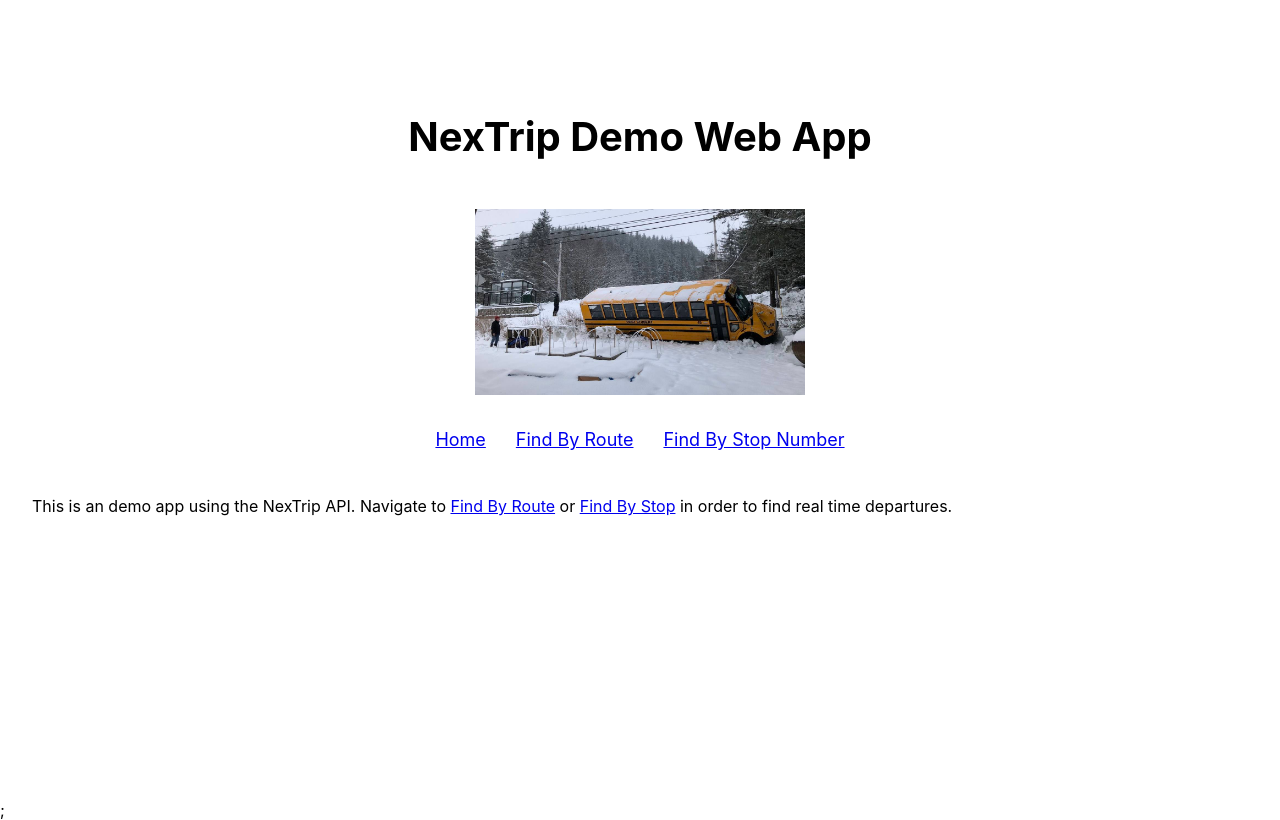
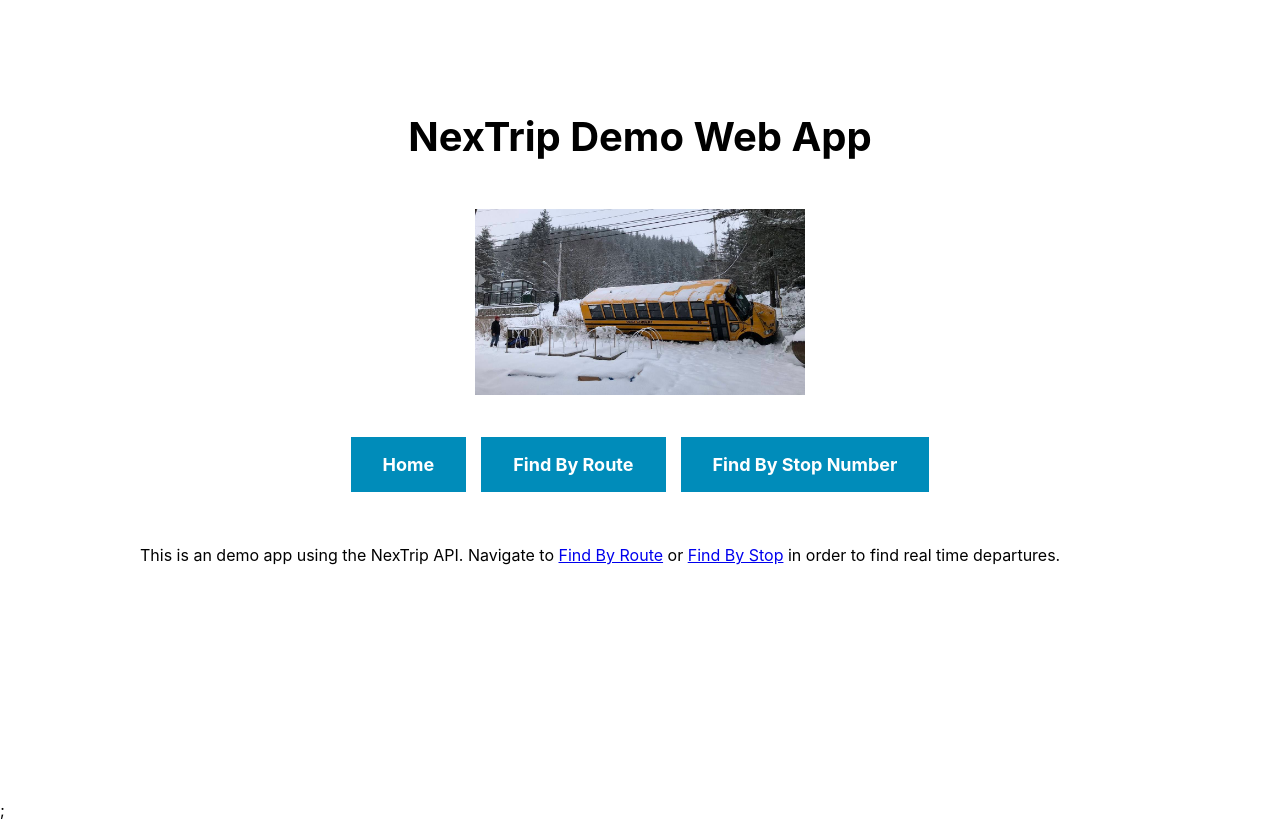
Before and after one commit to krhuang2/metro-app, a Next.js app: page / in a window 1280 px wide. Built offline with nearby package versions, Linux system fonts and the light colour scheme.

Commit message:
styling nav links and select boxes

```diff
--- a/components/DeparturesDisplay/DeparturesDisplay.module.scss
+++ b/components/DeparturesDisplay/DeparturesDisplay.module.scss
@@ -0,0 +1,3 @@
+.departuresSection {
+  margin: auto;
+}
--- a/components/FindByStop/FindByStop.tsx
+++ b/components/FindByStop/FindByStop.tsx
@@ -44,7 +44,7 @@ export default function FindByStop() {
 
   return (
     <>
-      <form>
+      <form className={'form'}>
         <fieldset>
           <legend>Find By Stop Number</legend>
           <div>
--- a/components/HeroSection/HeroSection.module.scss
+++ b/components/HeroSection/HeroSection.module.scss
@@ -1,6 +1,8 @@
 
 .heroSection {
-    padding: $gap $gapLarge;
+    @media screen and (min-width: $medium) {
+        padding: $gap $gapLarge;
+    }
     text-align: center;
 }
 
@@ -19,10 +21,31 @@
 }
 
 .selectRouteLinks {
+    display: flex;
     padding: $gap 0;
+    justify-content: center;
+    flex-wrap: wrap;
 }
 
 .selectRouteLink {
-    font-size: $textMedium;
-    padding: 0 $gap;
+    font-size: $textSmall;
+    font-weight: bold;
+    margin: $gap*0.5;
+    background-color: $colorPrimary;
+    color: white;
+    border: 2px solid $colorPrimary;
+    padding: $gap*0.5 $gap;
+    text-align: center;
+    text-decoration: none;
+    transition-duration: 0.4s;
+
+    @media screen and (min-width: $medium) {
+        font-size: $textMedium;
+        padding: $gap $gap*2;
+    }
 }
+
+.selectRouteLink:hover {
+    background-color: white;
+    color: black;
+}
--- a/components/HeroSection/HeroSection.tsx
+++ b/components/HeroSection/HeroSection.tsx
@@ -15,11 +15,11 @@ export default function HeroSection({title, image, imageAlt}: IHeroSectionProps)
       {image && imageAlt &&
         <div className={styles.heroImage}><Image src={image} alt={imageAlt} /></div>
       }
-      <div className={styles.selectRouteLinks}>
+      <nav className={styles.selectRouteLinks}>
         <Link href={'/'}><a className={styles.selectRouteLink}>Home</a></Link>
         <Link href={'/find-by-route'}><a className={styles.selectRouteLink}>Find By Route</a></Link>
         <Link href={'/find-by-stop'}><a className={styles.selectRouteLink}>Find By Stop Number</a></Link>
-      </div>
+      </nav>
     </section>
   );
 
--- a/styles/_layout.scss
+++ b/styles/_layout.scss
@@ -11,12 +11,14 @@ body {
 }
 
 .container {
-    padding: 0 2rem;
+    padding: 0 1rem;
   }
 
   .main {
     min-height: 100vh;
     padding: 4rem 0;
+    max-width: 1000px;
+    margin: auto;
   }
 
   .title a {
@@ -34,3 +36,47 @@ body {
   .description {
     text-align: center;
   }
+
+.form {
+  margin: auto;
+  max-width: 500px;
+}
+
+// Screenreaders
+.screenReaderText {
+  clip: rect(1px, 1px, 1px, 1px);
+  position: absolute !important;
+  height: 1px;
+  width: 1px;
+  overflow: hidden;
+
+  &:focus {
+    background-color: #f1f1f1;
+    border-radius: 3px;
+    box-shadow: 0 0 2px 2px rgba(0, 0, 0, 0.6);
+    clip: auto !important;
+    color: black;
+    display: block;
+    font-size: 16px;
+    font-size: 1rem;
+    font-weight: bold;
+    height: auto;
+    left: 5px;
+    line-height: normal;
+    padding: 15px 23px 14px;
+    text-decoration: none;
+    top: 5px;
+    width: auto;
+  }
+}
+
+.select {
+  border-radius: 5px;
+  padding: 5px;
+  margin: 5px;
+  width: 100%;
+
+  @media screen and (min-width: $medium) {
+    font-size: $textMedium;
+  }
+}
--- a/styles/_vars.scss
+++ b/styles/_vars.scss
@@ -15,3 +15,5 @@ $textExtraLarge: 40px;
 // Spacing
 $gap: 15px;
 $gapLarge: 60px;
+
+$colorPrimary: #008CBA;
```
Also changed, not shown: components/DirectionSelector/DirectionSelector.tsx (+4 -5 lines), components/FindByRoute/FindByRoute.tsx (+3 -7 lines), components/StopSelector/StopSelector.tsx (+4 -5 lines).
